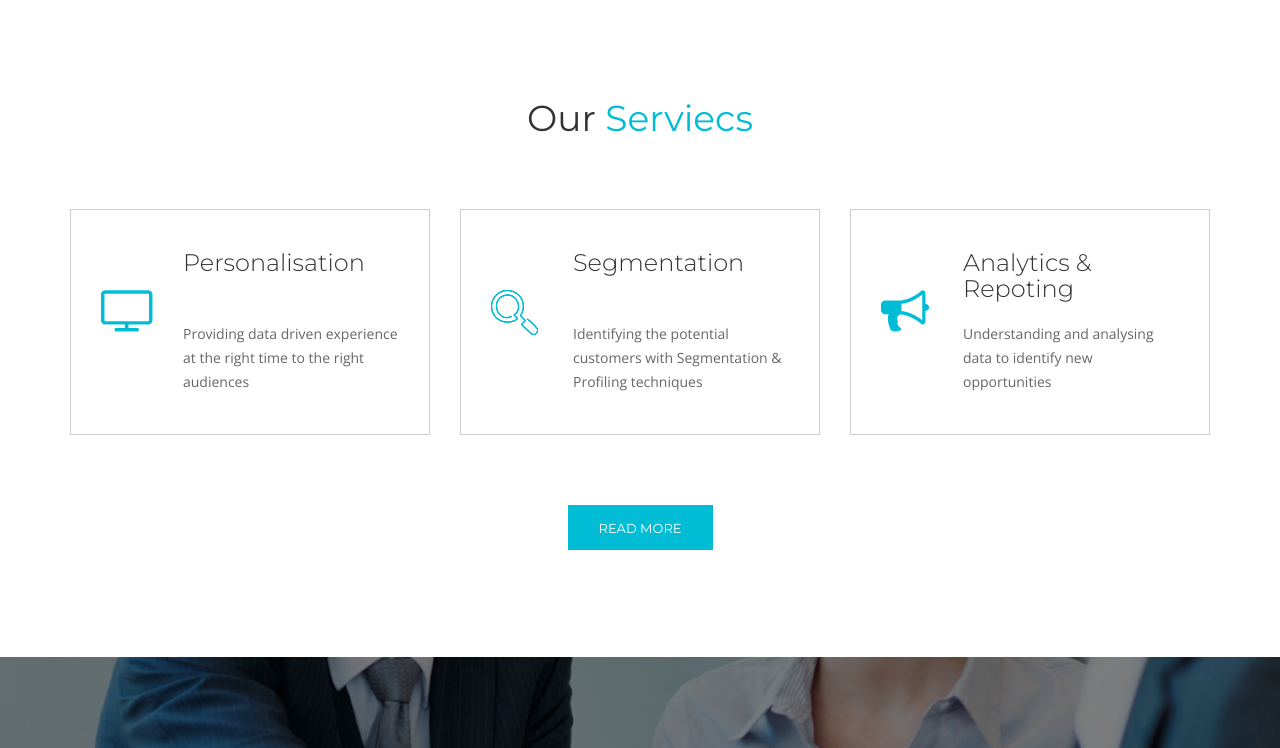
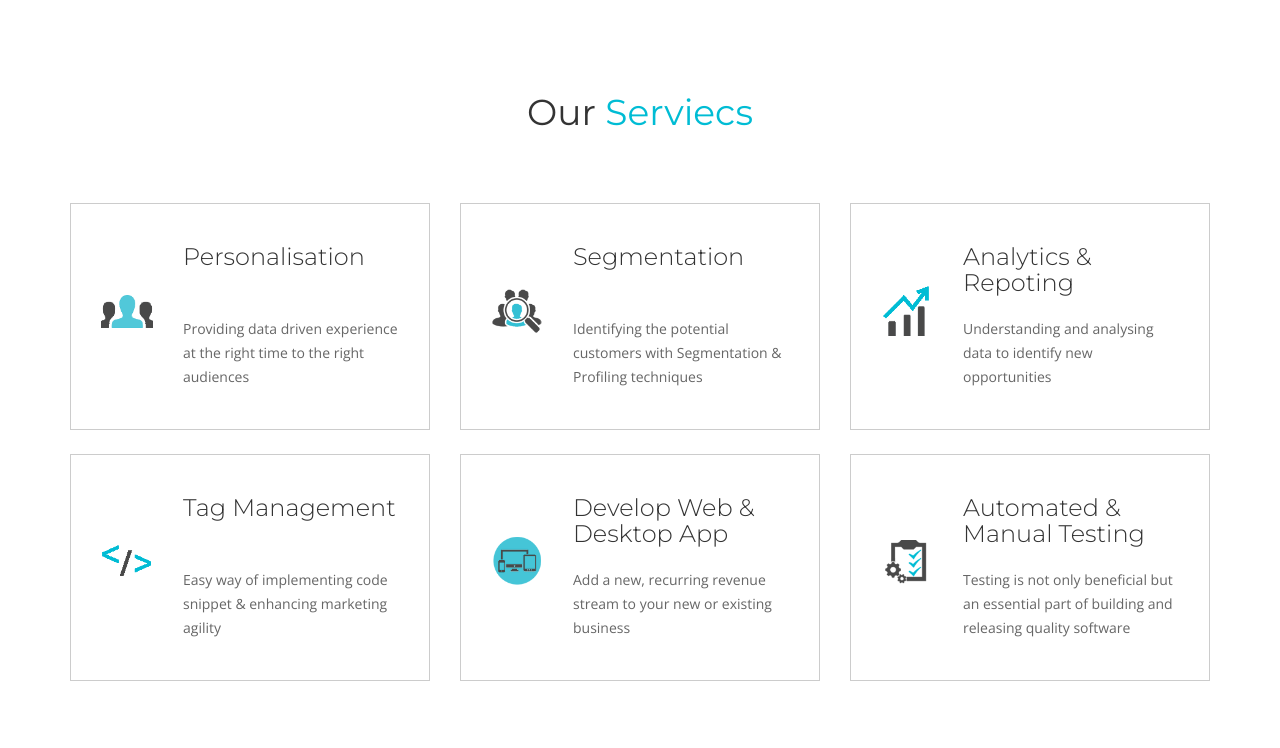
Before and after one commit to sm88nik/NewWebsite, a plain HTML site: page Emarket/index.html in a window 1280 px wide. Shown: the part 1000-1748 px from the top of the page. Drawn offline with nearby package versions, Linux system fonts and the light colour scheme.

Commit message:
services
logo, services, about

```diff
--- a/Emarket/assets/css/style.css
+++ b/Emarket/assets/css/style.css
@@ -977,9 +977,9 @@
     box-shadow: 0px 0px 30px #ccc;
 }
 
-.service-item:hover img {
+/*.service-item:hover img {
     transform: rotate(360deg);
-}
+}*/
 
 .service-item img {
     -webkit-transition: 0.3s;
--- a/Emarket/index.html
+++ b/Emarket/index.html
@@ -171,7 +171,7 @@
                     <div class="service-item">
                         <div class="row">
                             <div class="col-md-3 mt-40">
-                                <img src="assets/img/service/pc.png" alt="..." class="img-responsive">
+                                <img src="assets/img/service/Personalisation.png" alt="Personalisation" class="img-responsive">
                             </div>
                             <div class="col-md-9">
                                 <h4 class="fw-300 mb-20">Personalisation &nbsp; &nbsp; &nbsp; &nbsp; &nbsp;
@@ -185,7 +185,7 @@
                     <div class="service-item">
                         <div class="row">
                             <div class="col-md-3 mt-40">
-                                <img src="assets/img/service/search.png" alt="..." class="img-responsive">
+                                <img src="assets/img/service/Segmentation.png" alt="Segmentation" class="img-responsive">
                             </div>
                             <div class="col-md-9">
                                 <h4 class="fw-300 mb-20">Segmentation &nbsp; &nbsp; &nbsp; &nbsp; &nbsp;</h4>
@@ -199,11 +199,55 @@
                     <div class="service-item">
                         <div class="row">
                             <div class="col-md-3 mt-40">
-                                <img src="assets/img/service/horn.png" alt="..." class="img-responsive">
+                                <img src="assets/img/service/arrow.png" alt="Analytics & repoting" class="img-responsive">
                             </div>
                             <div class="col-md-9">
-                                <h4 class="fw-300 mb-20">Analytics & repoting</h4>
+                                <h4 class="fw-300 mb-20">Analytics & Repoting</h4>
                                 <p>Understanding and analysing data to identify new opportunities</p>
+                            </div>
+                        </div>
+                    </div>
+                </div>
+                <div>
+                	&nbsp;
+                </div>
+                <div class="col-sm-4 wow">
+                    <div class="service-item">
+                        <div class="row">
+                            <div class="col-md-3 mt-40">
+                                <img src="assets/img/service/TagManagement.png" alt="Tag Management" class="img-responsive">
+                            </div>
+                            <div class="col-md-9">
+                                <h4 class="fw-300 mb-20">Tag Management &nbsp; &nbsp; &nbsp; &nbsp; &nbsp;
+                                </h4>
+                                <p>Easy way of implementing code snippet & enhancing marketing agility</p>
+                            </div>
+                        </div>
+                    </div>
+                </div>
+                <div class="col-sm-4">
+                    <div class="service-item">
+                        <div class="row">
+                            <div class="col-md-3 mt-40">
+                                <img src="assets/img/service/web3.png" alt="Develop Web & Desktop Application" class="img-responsive">
+                            </div>
+                            <div class="col-md-9">
+                                <h4 class="fw-300 mb-20">Develop Web & Desktop App</h4>
+                                <p></p>
+                                <p>Add a new, recurring revenue stream to your new or existing business</p>
+                            </div>
+                        </div>
+                    </div>
+                </div>
+                <div class="col-sm-4 wow">
+                    <div class="service-item">
+                        <div class="row">
+                            <div class="col-md-3 mt-40">
+                                <img src="assets/img/service/test4.png" alt="Automated & Manual Testing" class="img-responsive">
+                            </div>
+                            <div class="col-md-9">
+                                <h4 class="fw-300 mb-20">Automated & Manual Testing</h4>
+                                <p>Testing is not only beneficial but an essential part of building and releasing quality software</p>
                             </div>
                         </div>
                     </div>
@@ -507,9 +551,9 @@
                 </div>
                 <div class="col-md-6 col-sm-5">
                     <h4 class="fw-300 mb-30">Primary Contacts</h4>
-                    <p class="mb-40">San Francisso, 13 Ave. Street, Twin Peaks New Yourk city</p>
-                    <p><i class="fa fa-phone c-00bcd4"></i> +880 123 456 7823</p>
-                    <p><i class="fa fa-envelope-o c-00bcd4"></i> info@emarket.com</p>
+                    <p class="mb-40">14/2 Findlay Ave. Roseville, NSW 2069</p>
+                    <p><i class="fa fa-phone c-00bcd4"></i> (+61) 406 202 911</p>
+                    <p><i class="fa fa-envelope-o c-00bcd4"></i> info@rumisolutions.com.au</p>
                     <h4 class="fw-300 mt-40 mb-30">We Are Social</h4>
                     <div class="social-icon">
                         <a href="#!" class="fa fa-facebook-square fa-2x c-666"></a>
@@ -551,11 +595,12 @@
             <div class="row">
                 <div class="col-md-4 col-sm-4">
                     <img src="assets/img/logo/footer-logo.png" alt="..." class="img-responsive">
-                    <p class="c-fff mt-30">Lorem ipsum dolor sit amet, consectetur adipiscing elit, sed do eiusmod tempor incididunt ut labore et dolore magna aliqua. Ut enim ad minim veniam, quis nostrud exercitation ullamco laboris nisi ut aliquip ex ea commodo consequat.
-                        Duis aute irure dolor in reprehenderit in voluptate velit esse cillum dolore eu fugiat nulla pariatur. Excepteur sint occaecat cupidatat non proident.</p>
+                    <p class="c-fff mt-30">
+                    	We are Australian based digital optimisation specialists who's considering your goals as objectives as our priority. At RUMI Solutions we help companies overcome business challenges and achieve exceptional results. Whether you’re looking to get to market faster, providing comprehensive customer experience by having personalised content, improving IT performance, or augmenting your in-house capabilities. It is our specialty to help your businesses on your goals.
+                    </p>
                 </div>
                 <div class="col-md-2 col-md-offset-1 col-sm-3">
-                    <h4 class="fw-300 mb-60 c-fff">Navication</h4>
+                    <h4 class="fw-300 mb-60 c-fff">Navigation</h4>
                     <ul>
                         <li><a href="home-2.html"><i class="fa fa-angle-double-right"></i> Home Page</a></li>
                         <li><a href="about.html"><i class="fa fa-angle-double-right"></i> About us</a></li>
@@ -594,7 +639,7 @@
         <div class="container">
             <div class="row">
                 <div class="col-sm-6">
-                    <p>&copy; 2017. All Rights Reserved. Designed by <a href="#!" class="c-00bcd4">ThemeCirclePie</a></p>
+                    <p>&copy; 2017. All Rights Reserved. Designed by <a href="#!" class="c-00bcd4">RUMI Solutions</a></p>
                 </div>
                 <div class="col-sm-6">
                     <ul>
```
Also changed, not shown: Emarket/assets/img/logo/footer-logo.png, Emarket/assets/img/logo/header-logo.png, Emarket/assets/img/logo/logo-orig.png (added), Emarket/assets/img/service/Personalisation.png (added), Emarket/assets/img/service/Segmentation.png (added), Emarket/assets/img/service/TagManagement.png (added), Emarket/assets/img/service/arrow.png (added), Emarket/assets/img/service/cloud.png (added), Emarket/assets/img/service/desktop.png (added), Emarket/assets/img/service/test.png (added), Emarket/assets/img/service/test2.png (added), Emarket/assets/img/service/test3.png (added), Emarket/assets/img/service/test4.png (added), Emarket/assets/img/service/web2.png (added), 1 more files.
